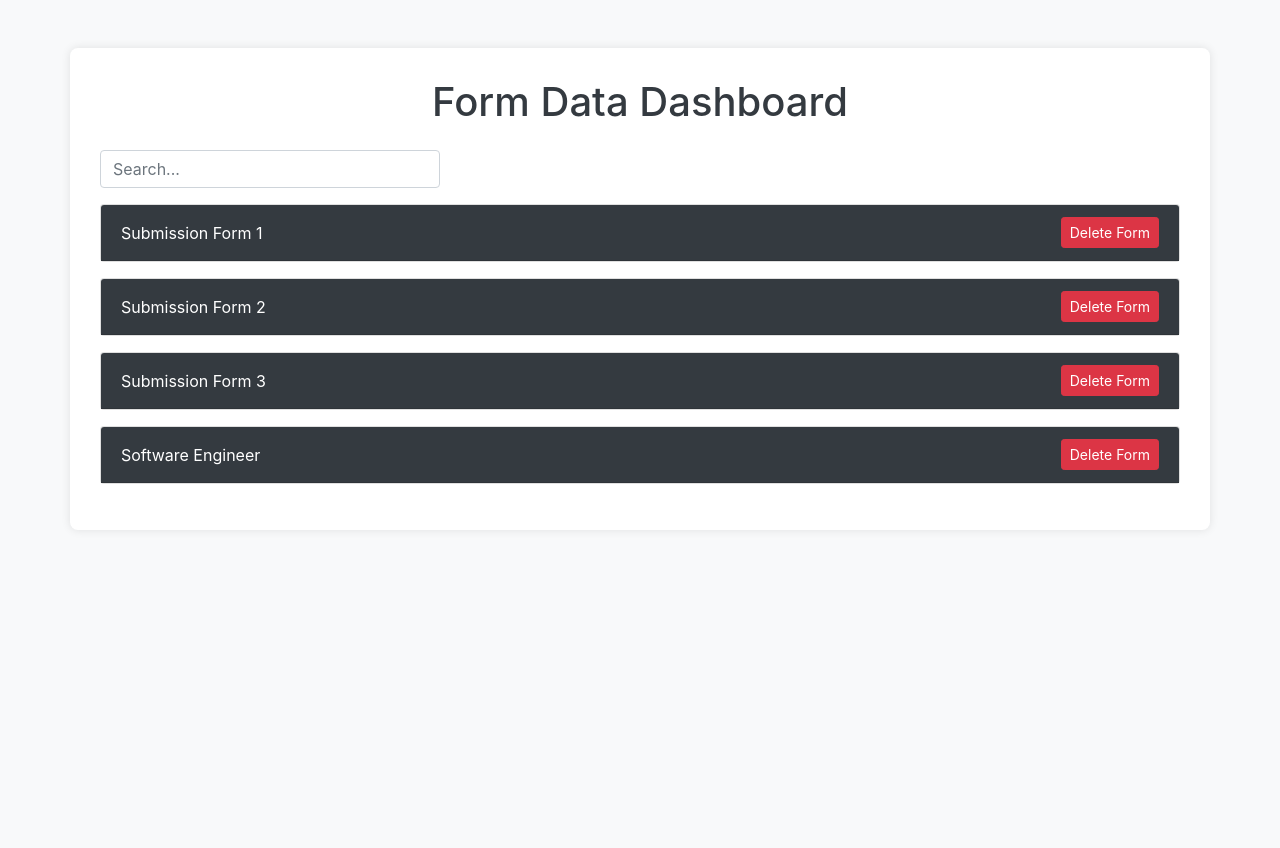
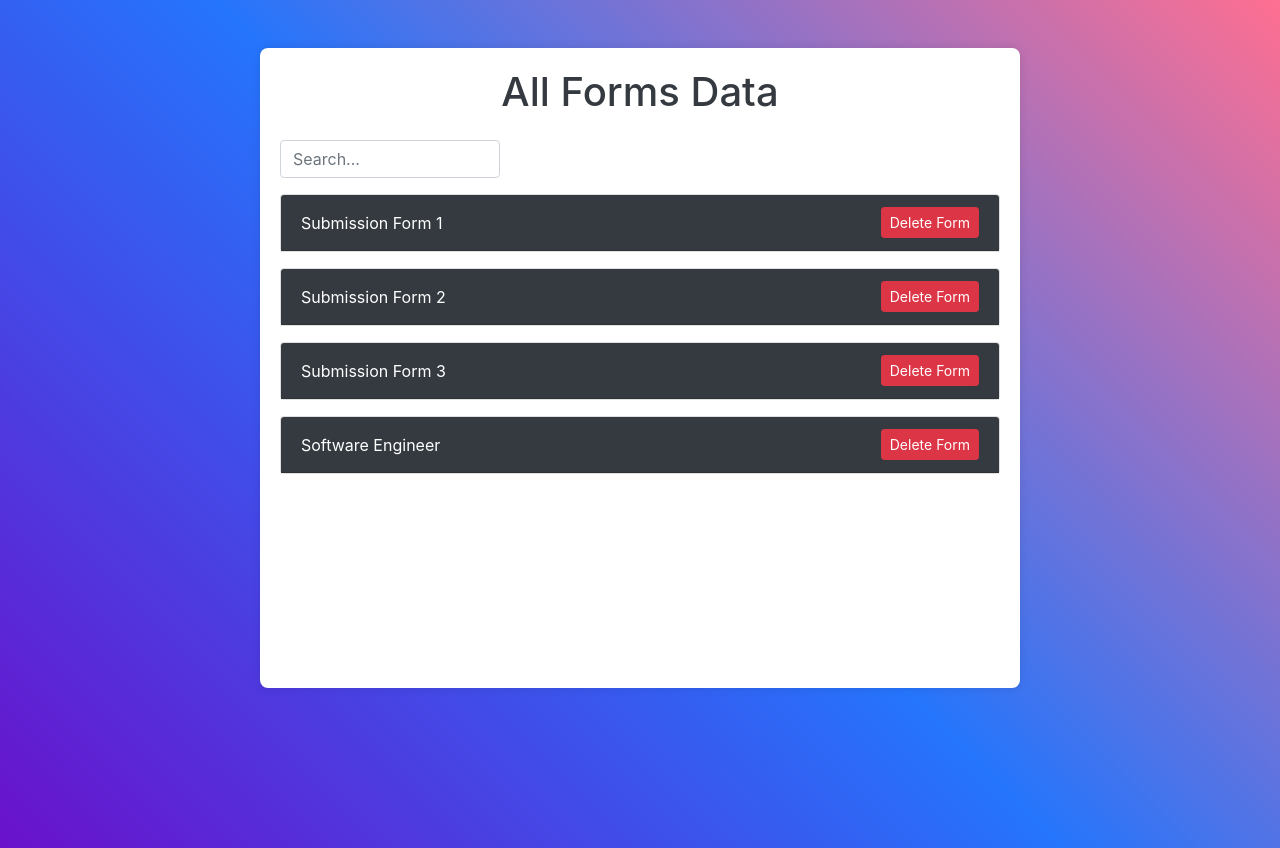
Before and after one commit to ziadelsayed0/Job-Application-Submission-System, a Flask app: page /dashboard in a window 1280 px wide. Before the commit the page ends 484 px from the top, so only its background shows below. Run offline with Flask 3, Linux system fonts and the light colour scheme; data comes from the database, SQL or seed files in the repository; both versions use the stored data as it was after the commit; some libraries are stand-ins or nearby versions.

Commit message:
adding gradient background

```diff
--- a/templates/dashboard.html
+++ b/templates/dashboard.html
@@ -1,5 +1,6 @@
 <!DOCTYPE html>
 <html lang="en">
+
 <head>
     <meta charset="UTF-8">
     <meta name="viewport" content="width=device-width, initial-scale=1.0">
@@ -8,41 +9,55 @@
     <link href="https://fonts.googleapis.com/icon?family=Material+Icons" rel="stylesheet">
     <style>
         body {
-            background-color: #f8f9fa;
+            background: linear-gradient(45deg, #6a11cb, #2575fc, #ff6f91);
+            background-size: cover;
+            margin: 0;
+            min-height: 100vh;
         }
-        .container {
-            background-color: #ffffff;
-            padding: 30px;
+
+        .form-container {
+            background-color: white;
+            padding: 20px;
             border-radius: 8px;
             box-shadow: 0 0 10px rgba(0, 0, 0, 0.1);
+            min-height: 80vh;
         }
+
         h1 {
             color: #343a40;
         }
+
         .card-header {
             background-color: #343a40;
             color: #ffffff;
             cursor: pointer;
         }
+
         .details {
             display: none;
             margin-top: 10px;
         }
+
         .details ul {
             padding-left: 20px;
         }
+
         .details li {
             list-style: none;
             margin-bottom: 5px;
         }
+
         .details label {
             font-weight: bold;
         }
     </style>
 </head>
+
 <body>
     <div class="container mt-5">
-        <h1 class="mb-4 text-center">Form Data Dashboard</h1>
+        <div class="row justify-content-center">
+            <div class="col-md-8 form-container">
+                <h1 class="mb-4 text-center">All Forms Data</h1>
 
                 <div class="row mb-3">
                     <div class="col-md-4">
@@ -54,7 +69,10 @@
                     <!-- Cards will be injected here by JavaScript -->
                 </div>
             </div>
+        </div>
+    </div>
     <script src="https://code.jquery.com/jquery-3.5.1.min.js"></script>
     <script src="/static/js/dashboard.js"></script>
 </body>
+
 </html>
```
Also changed, not shown: instance/forms.db. Lines whose indentation alone changed are shown as unchanged.
